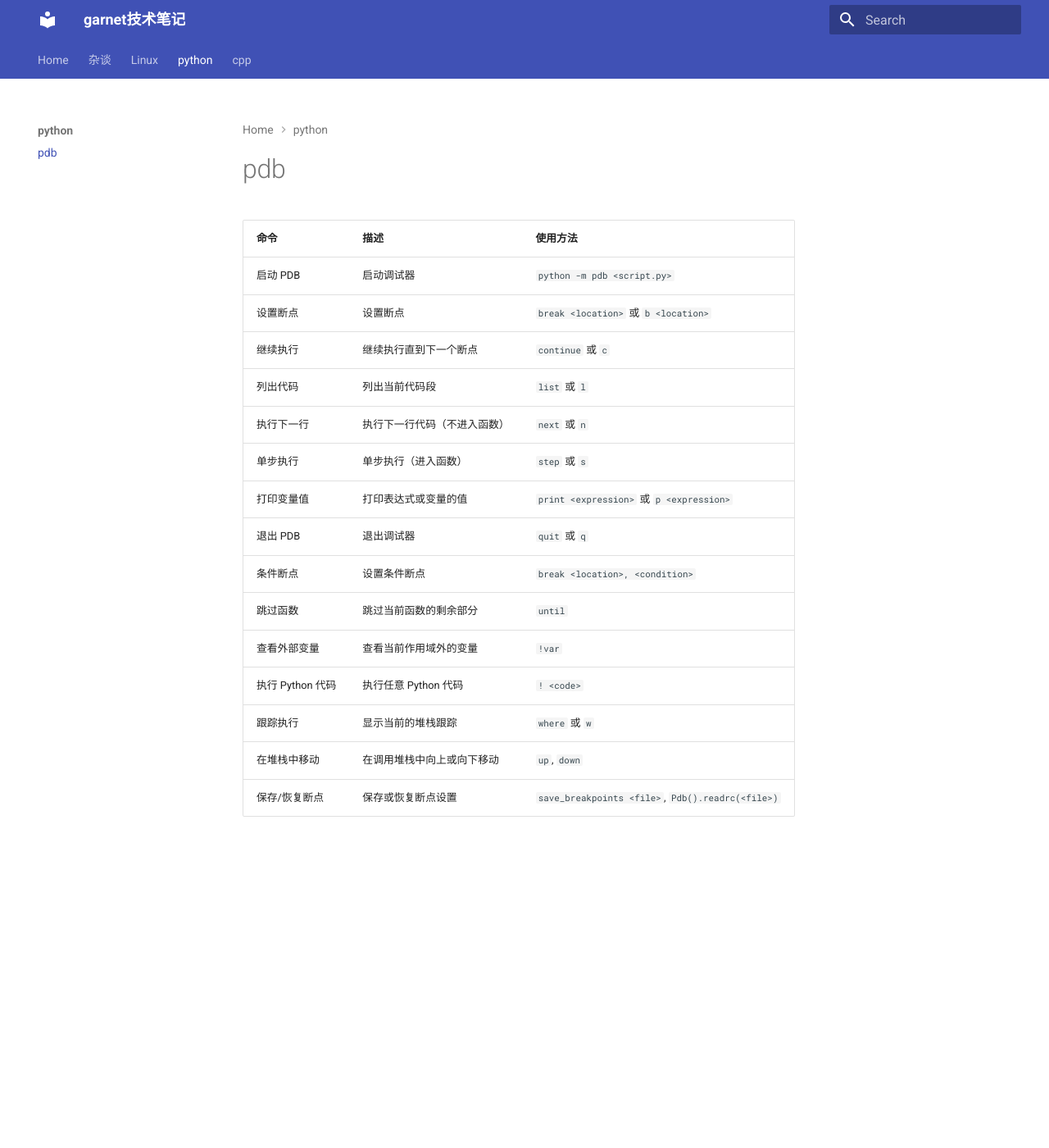
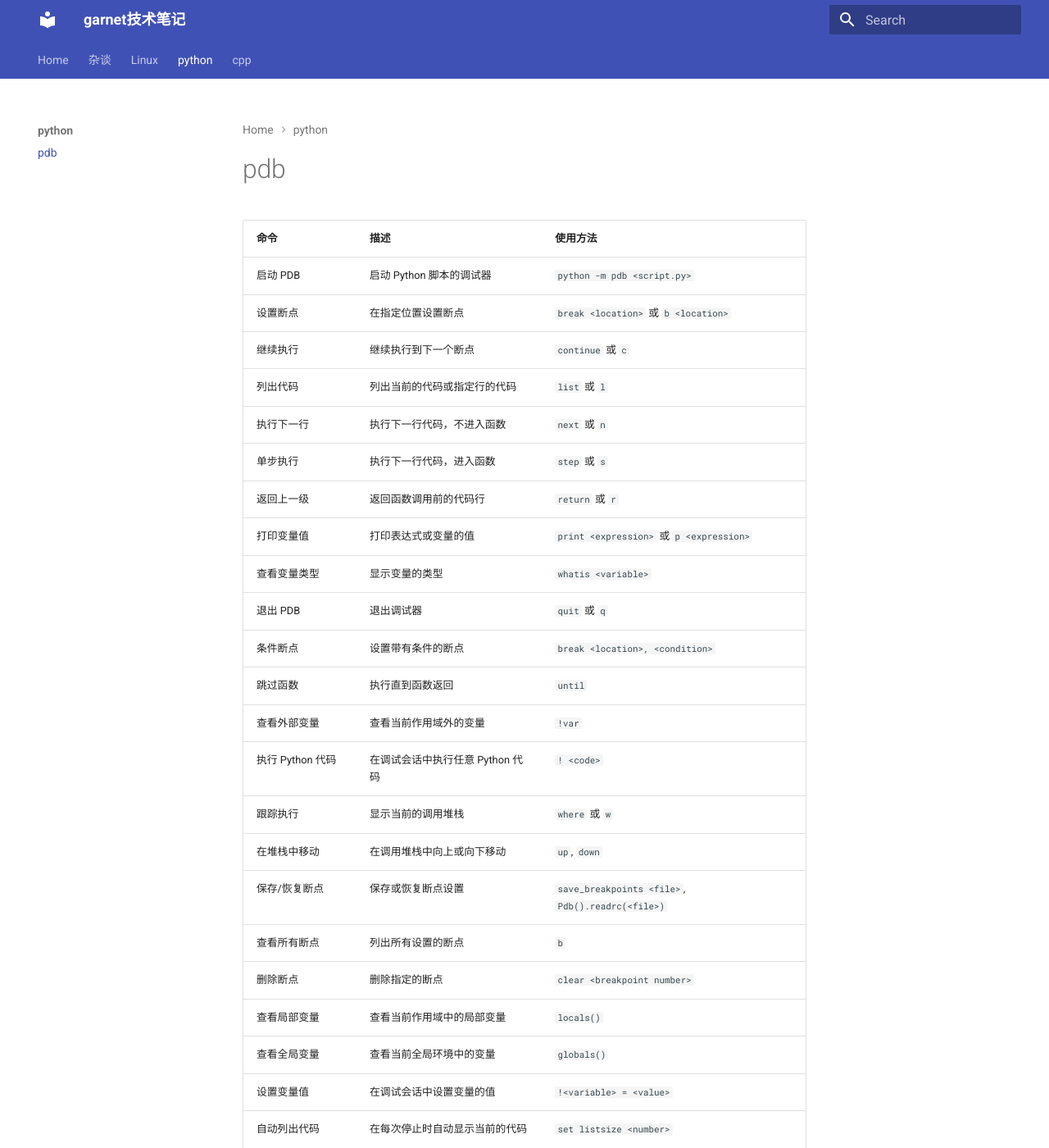
Before and after one commit to ymma98/technotes, an MkDocs documentation site: the page built from docs/python/pdb.md, in a window 1280 px wide and 1400 px high. Shown: the whole window at 82% size. Built offline with MkDocs 1.6.1 and Material for MkDocs 9.7.7, drawn with Linux system fonts in a browser that asks for light colours; some of the changed text lies outside the part shown.

Commit message:
docs/python/pdb.md updated from https://stackedit.cn/

```diff
--- a/docs/python/pdb.md
+++ b/docs/python/pdb.md
@@ -1,25 +1,35 @@
 # pdb
 
 
-| **命令**               | **描述**                           | **使用方法**                     |
-|------------------------|------------------------------------|----------------------------------|
-| 启动 PDB               | 启动调试器                         | `python -m pdb <script.py>`      |
-| 设置断点               | 设置断点                           | `break <location>` 或 `b <location>` |
-| 继续执行               | 继续执行直到下一个断点             | `continue` 或 `c`                |
-| 列出代码               | 列出当前代码段                     | `list` 或 `l`                    |
-| 执行下一行             | 执行下一行代码（不进入函数）       | `next` 或 `n`                    |
-| 单步执行               | 单步执行（进入函数）               | `step` 或 `s`                    |
-| 打印变量值             | 打印表达式或变量的值               | `print <expression>` 或 `p <expression>` |
-| 退出 PDB               | 退出调试器                         | `quit` 或 `q`                    |
-| 条件断点               | 设置条件断点                       | `break <location>, <condition>`  |
-| 跳过函数               | 跳过当前函数的剩余部分             | `until`                          |
-| 查看外部变量           | 查看当前作用域外的变量             | `!var`                           |
-| 执行 Python 代码       | 执行任意 Python 代码               | `! <code>`                       |
-| 跟踪执行               | 显示当前的堆栈跟踪                 | `where` 或 `w`                   |
-| 在堆栈中移动           | 在调用堆栈中向上或向下移动         | `up`, `down`                     |
-| 保存/恢复断点          | 保存或恢复断点设置                 | `save_breakpoints <file>`, `Pdb().readrc(<file>)` |
+| **命令**               | **描述**                             | **使用方法**                           |
+|------------------------|--------------------------------------|----------------------------------------|
+| 启动 PDB               | 启动 Python 脚本的调试器              | `python -m pdb <script.py>`            |
+| 设置断点               | 在指定位置设置断点                   | `break <location>` 或 `b <location>`   |
+| 继续执行               | 继续执行到下一个断点                 | `continue` 或 `c`                      |
+| 列出代码               | 列出当前的代码或指定行的代码         | `list` 或 `l`                          |
+| 执行下一行             | 执行下一行代码，不进入函数           | `next` 或 `n`                          |
+| 单步执行               | 执行下一行代码，进入函数             | `step` 或 `s`                          |
+| 返回上一级             | 返回函数调用前的代码行               | `return` 或 `r`                        |
+| 打印变量值             | 打印表达式或变量的值                 | `print <expression>` 或 `p <expression>`|
+| 查看变量类型           | 显示变量的类型                       | `whatis <variable>`                    |
+| 退出 PDB               | 退出调试器                           | `quit` 或 `q`                          |
+| 条件断点               | 设置带有条件的断点                   | `break <location>, <condition>`        |
+| 跳过函数               | 执行直到函数返回                     | `until`                                |
+| 查看外部变量           | 查看当前作用域外的变量               | `!var`                                 |
+| 执行 Python 代码       | 在调试会话中执行任意 Python 代码     | `! <code>`                             |
+| 跟踪执行               | 显示当前的调用堆栈                   | `where` 或 `w`                         |
+| 在堆栈中移动           | 在调用堆栈中向上或向下移动           | `up`, `down`                           |
+| 保存/恢复断点          | 保存或恢复断点设置                   | `save_breakpoints <file>`, `Pdb().readrc(<file>)` |
+| 查看所有断点           | 列出所有设置的断点                   | `b`                                    |
+| 删除断点               | 删除指定的断点                       | `clear <breakpoint number>`            |
+| 查看局部变量           | 查看当前作用域中的局部变量           | `locals()`                             |
+| 查看全局变量           | 查看当前全局环境中的变量             | `globals()`                            |
+| 设置变量值             | 在调试会话中设置变量的值             | `!<variable> = <value>`                |
+| 自动列出代码           | 在每次停止时自动显示当前的代码       | `set listsize <number>`                |
+| 显示/隐藏调试信息      | 显示或隐藏调试输出                   | `set trace`, `set notrace`             |
+
 
 
 <!--stackedit_data:
-eyJoaXN0b3J5IjpbNzkxNTk5NTYyXX0=
+eyJoaXN0b3J5IjpbLTE0MTcxOTUyMiw3OTE1OTk1NjJdfQ==
 -->
```
